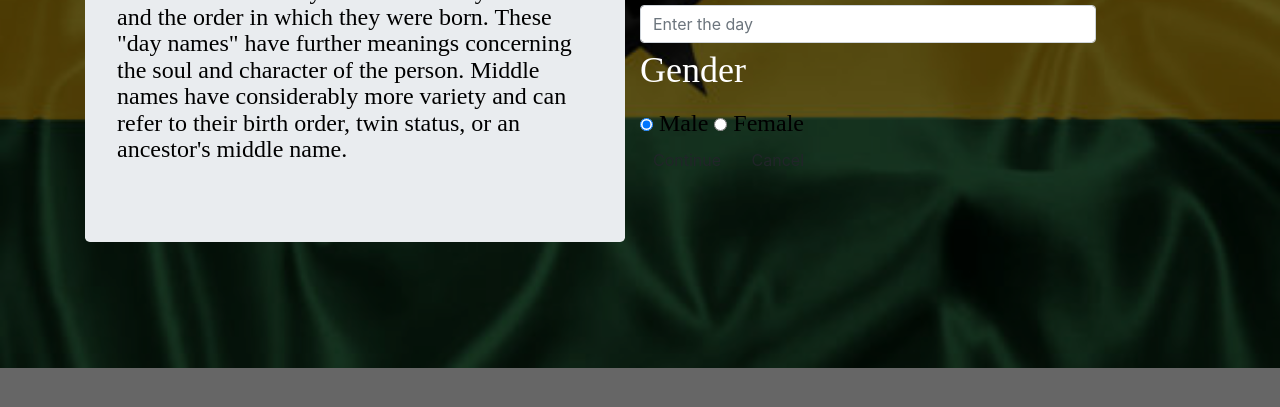
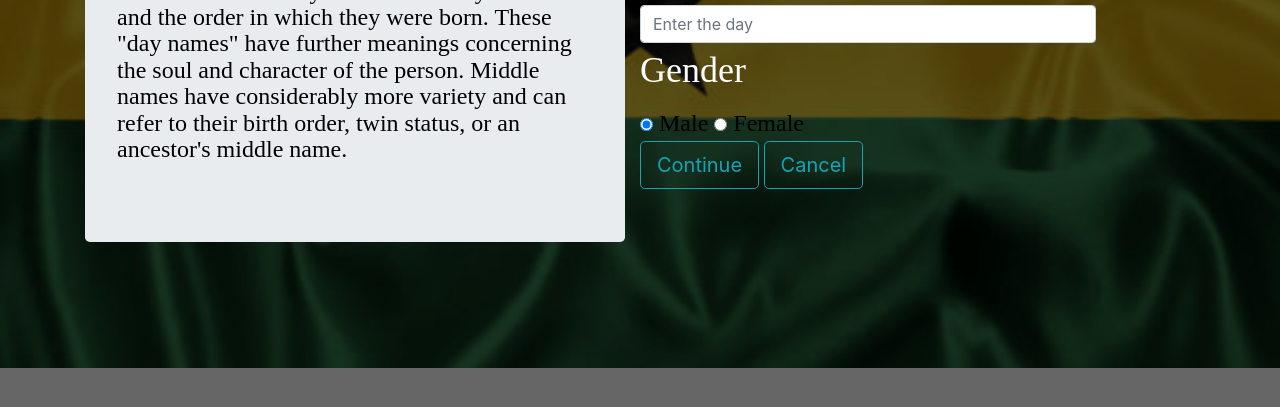
Before and after one commit to FredAtei/Landing-p, a plain HTML site: page index.html in a window 1280 px wide. Shown: the part 305-712 px from the top of the page. Drawn offline with Linux system fonts and the light colour scheme.

Commit message:
modify landing page

```diff
--- a/index.html
+++ b/index.html
@@ -44,9 +44,9 @@
           <input type="radio" name="gender" id="female" value="female"> Female
         </div>
 
-        <a onclick="submission()" class="btn">Continue</a>
+        <a onclick="submission()" class="btn btn-outline-info btn-lg">Continue</a>
 
-        <button type="reset" class="btn">Cancel</button>
+        <button type="reset" class="btn btn-outline-info btn-lg">Cancel</button>
 
 
       </form>
```
